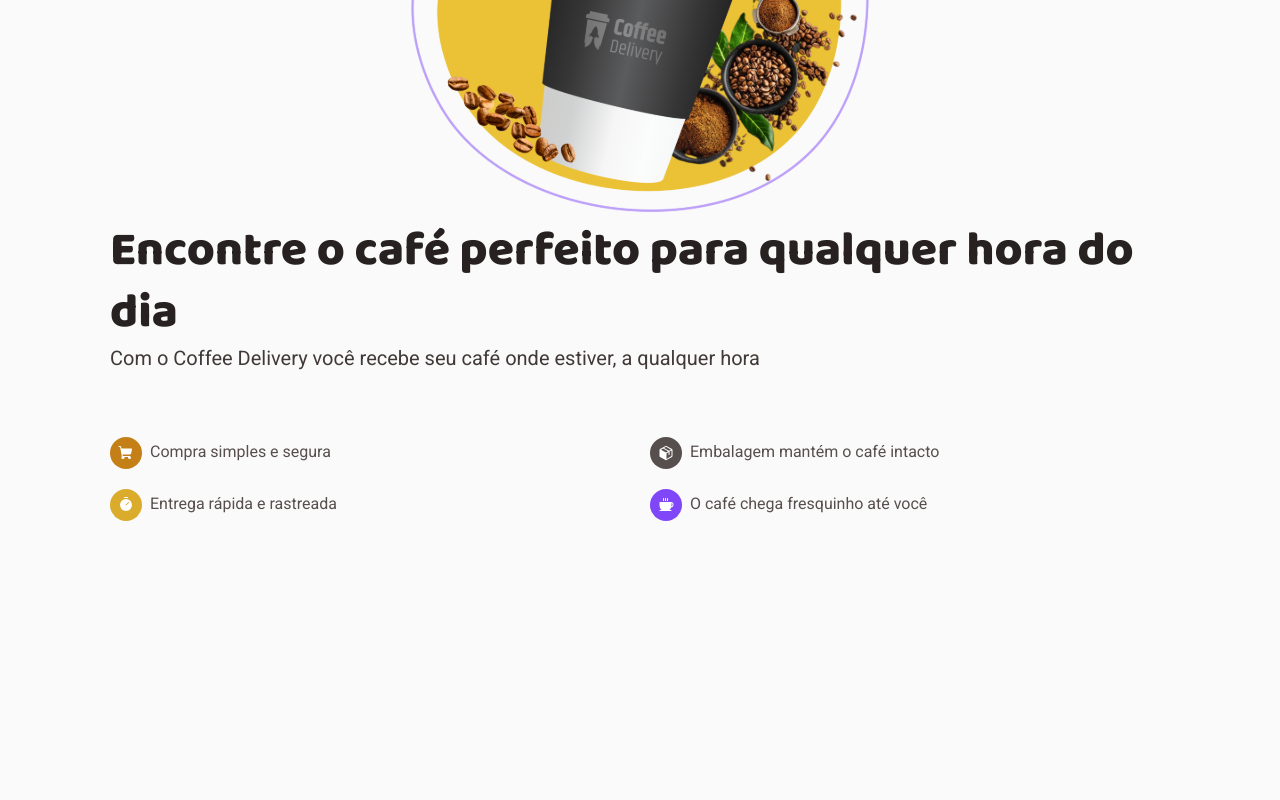
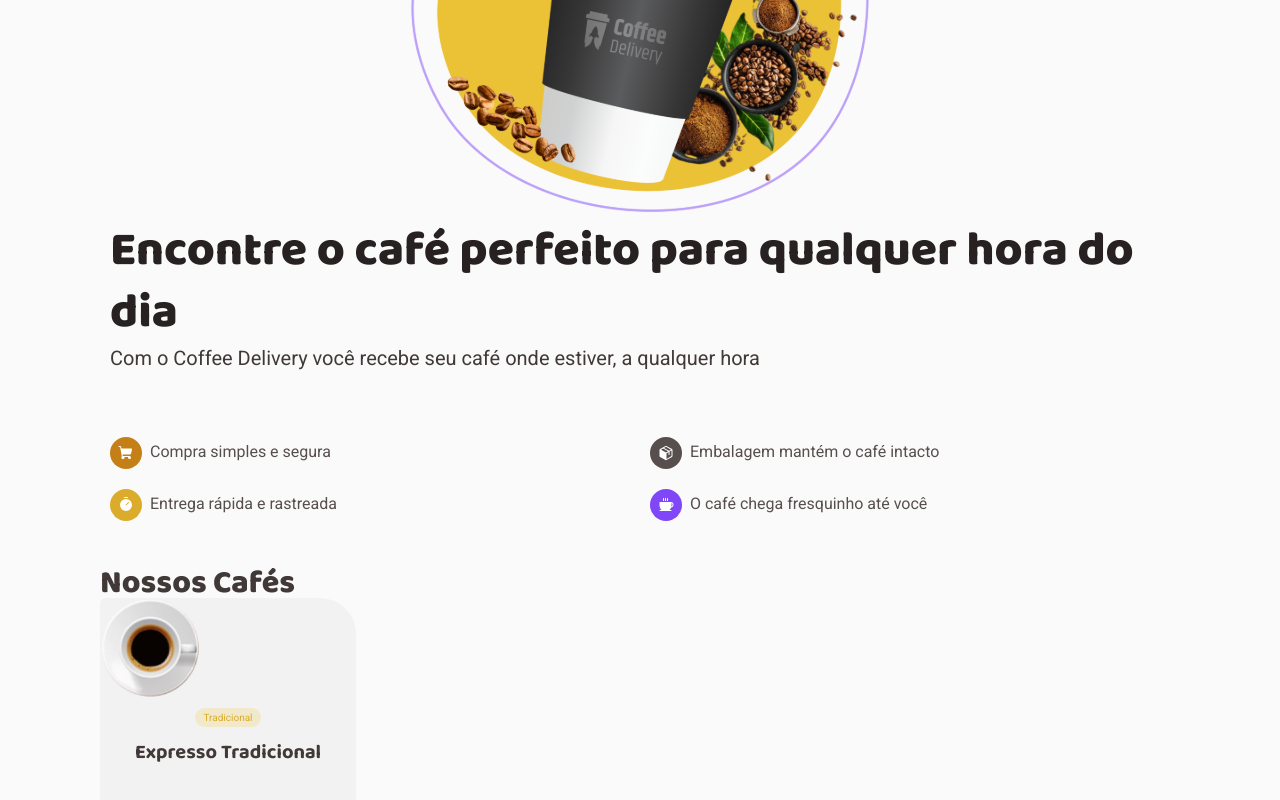
Before and after one commit to fernando-meira/coffee-delivery, a React (Vite) app: page / in a window 1280 px wide. Shown: the part 254-1054 px from the top of the page. Before the commit the page ends 800 px from the top, so only its background shows below. Built offline with nearby package versions, Linux system fonts and the light colour scheme.

Commit message:
feat: Iniciada diagramação do CoffeeList

```diff
--- /dev/null
+++ b/src/pages/Home/components/CoffeeList/index.tsx
@@ -0,0 +1,12 @@
+import { CoffeeListItem } from '../CoffeeListItem';
+import * as S from './styles';
+
+export function CoffeeList() {
+  return (
+    <S.Container>
+      <S.Title>Nossos Cafés</S.Title>
+
+      <CoffeeListItem />
+    </S.Container>
+  );
+}
--- /dev/null
+++ b/src/pages/Home/components/CoffeeList/styles.ts
@@ -0,0 +1,20 @@
+import styled, { css } from 'styled-components';
+
+export const Container = styled.div`
+  padding: 3.2rem 0;
+
+  img {
+  }
+`;
+
+export const Title = styled.h1`
+  ${({ theme }) => css`
+    margin-bottom: 5.4rem;
+
+    color: ${theme.colors.base.subtitle};
+    font-family: ${theme.font.header.family};
+    font-size: ${theme.font.header.sizes[32]};
+    line-height: ${theme.font.header.lineHeight[130]};
+    font-weight: ${theme.font.header.weight.extraBold};
+  `}
+`;
--- /dev/null
+++ b/src/pages/Home/components/CoffeeListItem/index.tsx
@@ -0,0 +1,20 @@
+import * as S from './styles';
+import Coffee from '../../../../assets/coffees/Type=Expresso.svg';
+
+export function CoffeeListItem() {
+  return (
+    <S.Container>
+      <S.ImageWrapper>
+        <S.Image src={Coffee} />
+      </S.ImageWrapper>
+
+      <S.Content>
+        <S.TagWrapper>
+          <S.Tag>Tradicional</S.Tag>
+        </S.TagWrapper>
+
+        <S.Title>Expresso Tradicional</S.Title>
+      </S.Content>
+    </S.Container>
+  );
+}
--- /dev/null
+++ b/src/pages/Home/components/CoffeeListItem/styles.ts
@@ -0,0 +1,51 @@
+import styled, { css } from 'styled-components';
+
+export const Container = styled.div`
+  ${({ theme }) => css`
+    height: 31rem;
+    width: 25.6rem;
+    border-top-left-radius: 6px;
+    border-top-right-radius: 36px;
+    border-bottom-right-radius: 6px;
+    border-bottom-left-radius: 36px;
+
+    background-color: ${theme.colors.base.card};
+  `}
+`;
+
+export const Content = styled.div`
+  display: flex;
+  align-items: center;
+  flex-direction: column;
+  justify-content: center;
+`;
+
+export const ImageWrapper = styled.div`
+  margin-top: -6rem;
+`;
+
+export const Image = styled.img``;
+
+export const TagWrapper = styled.div`
+  margin: 1.2rem 0 1.6rem;
+`;
+
+export const Tag = styled.span`
+  ${({ theme }) => css`
+    border-radius: 16px;
+    padding: 0.4rem 0.8rem;
+
+    color: ${theme.colors.yellow[500]};
+    background: ${theme.colors.yellow[100]};
+  `}
+`;
+
+export const Title = styled.h2`
+  ${({ theme }) => css`
+    color: ${theme.colors.base.subtitle};
+    font-family: ${theme.font.header.family};
+    font-size: ${theme.font.header.sizes[20]};
+    font-weight: ${theme.font.header.weight.bold};
+    line-height: ${theme.font.header.lineHeight[130]};
+  `}
+`;
--- a/src/pages/Home/components/index.ts
+++ b/src/pages/Home/components/index.ts
@@ -1,2 +1,4 @@
 export { Intro } from './Intro';
+export { CoffeeList } from './CoffeeList';
+export { CoffeeListItem } from './CoffeeListItem';
 export { BenefitsListItem } from './BenefitsListItem';
--- a/src/pages/Home/index.tsx
+++ b/src/pages/Home/index.tsx
@@ -1,5 +1,11 @@
-import { Intro } from './components';
+import { Intro, CoffeeList } from './components';
 
 export function Home() {
-  return <Intro />;
+  return (
+    <>
+      <Intro />
+
+      <CoffeeList />
+    </>
+  );
 }
--- a/src/styles/global.ts
+++ b/src/styles/global.ts
@@ -25,7 +25,7 @@ export default createGlobalStyle`
     button {
       font-weight: 400;
       font-family: 'Roboto', sans-serif;
-      font-size: ${theme.font.base.regular};
+      font-size: ${theme.font.base.weight.regular};
     }
 
     body {
```
Also changed, not shown: src/assets/coffees/Type=Expresso.svg (added).
